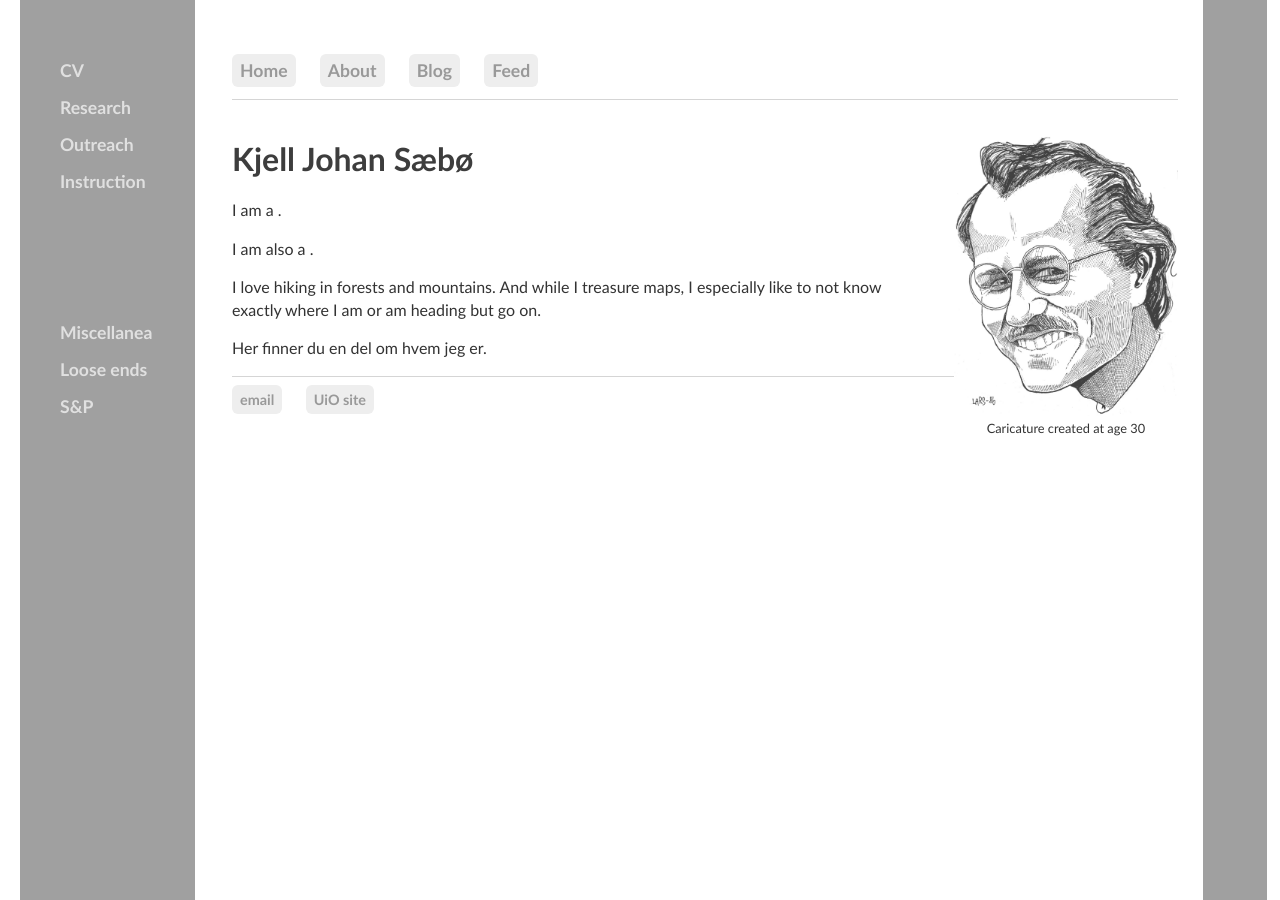
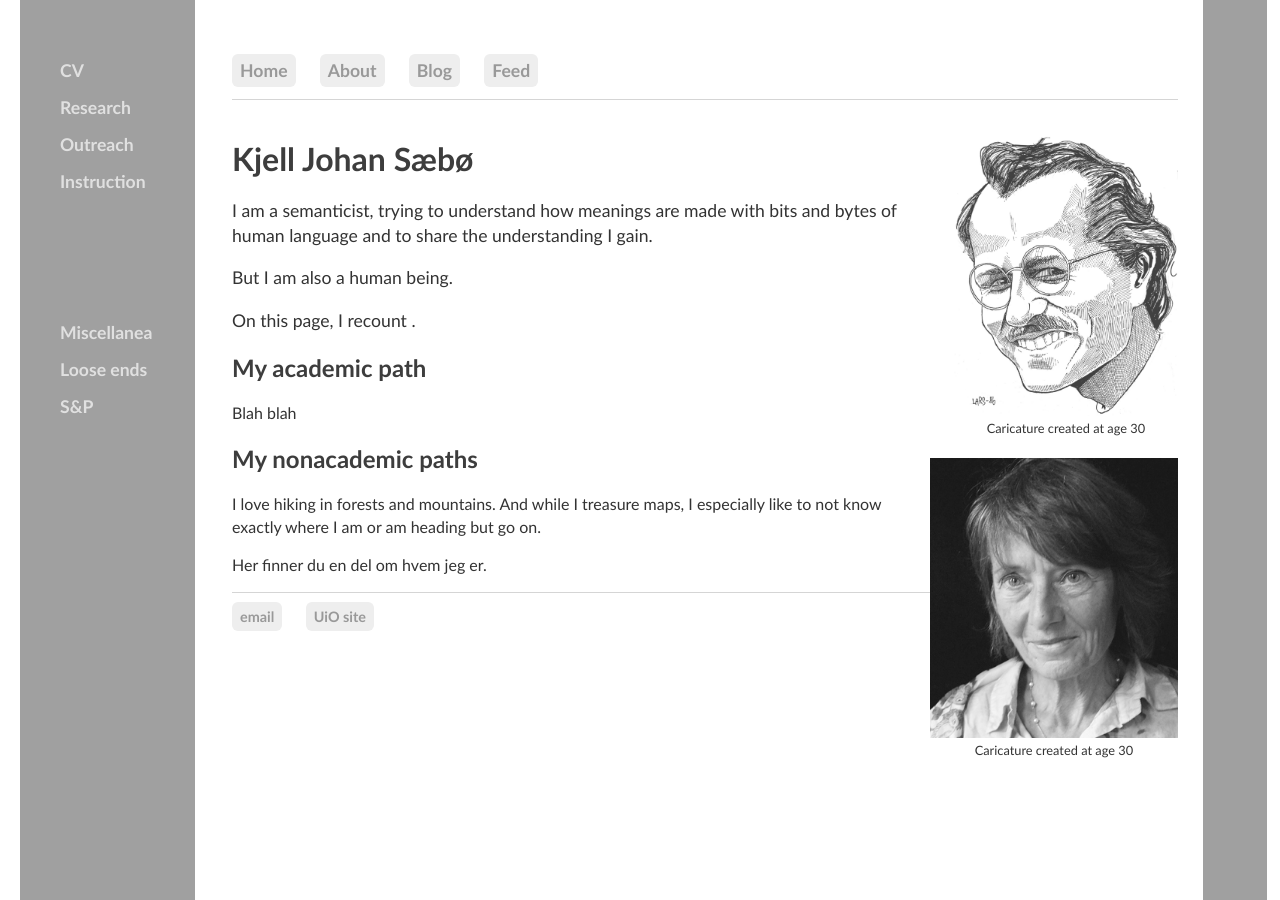
Before and after one commit to kjelljs/kjelljs.github.io, a Jekyll site: the page built from about/index.html, in a window 1280 px wide. Built offline with Jekyll 4.4.1, drawn with Linux system fonts in a browser that asks for light colours.

Commit message:
Update index.html

```diff
--- a/about/index.html
+++ b/about/index.html
@@ -21,8 +21,14 @@ figcaption {
 <div style="float:right;">&nbsp; &nbsp; &nbsp; &nbsp; &nbsp; &nbsp;<figure><img style="height:280px;" src="/pics/Lars86.jpg"><figcaption>Caricature created at age 30</figcaption></figure></div>
 <div class="blurb">
 	<h1>Kjell Johan Sæbø</h1>
-	<p>I am a .</p>
-	<p>I am also a .</p>
+	<div class="ingress"><p>I am a semanticist, trying to understand how meanings are made with bits and bytes of human language and to share the understanding I gain.</p>
+		<p>But I am also a human being.</p>
+	<p>On this page, I recount .</p>
+	</div>
+	<h2>My academic path</h2>
+	<p>Blah blah</p>
+	<div style="float:right;">&nbsp; &nbsp; &nbsp; &nbsp; &nbsp; &nbsp;<figure><img style="height:280px;" src="/pics/CFHgray.jpg"><figcaption>Caricature created at age 30</figcaption></figure></div>
+	<h2>My nonacademic paths</h2>
 	<p>I love hiking in forests and mountains. And while I treasure maps, I especially like to not know exactly where I am or am heading but go on.</p>
 	<p>Her finner du en del om hvem jeg er.</p>
 </div><!-- /.blurb -->
```
